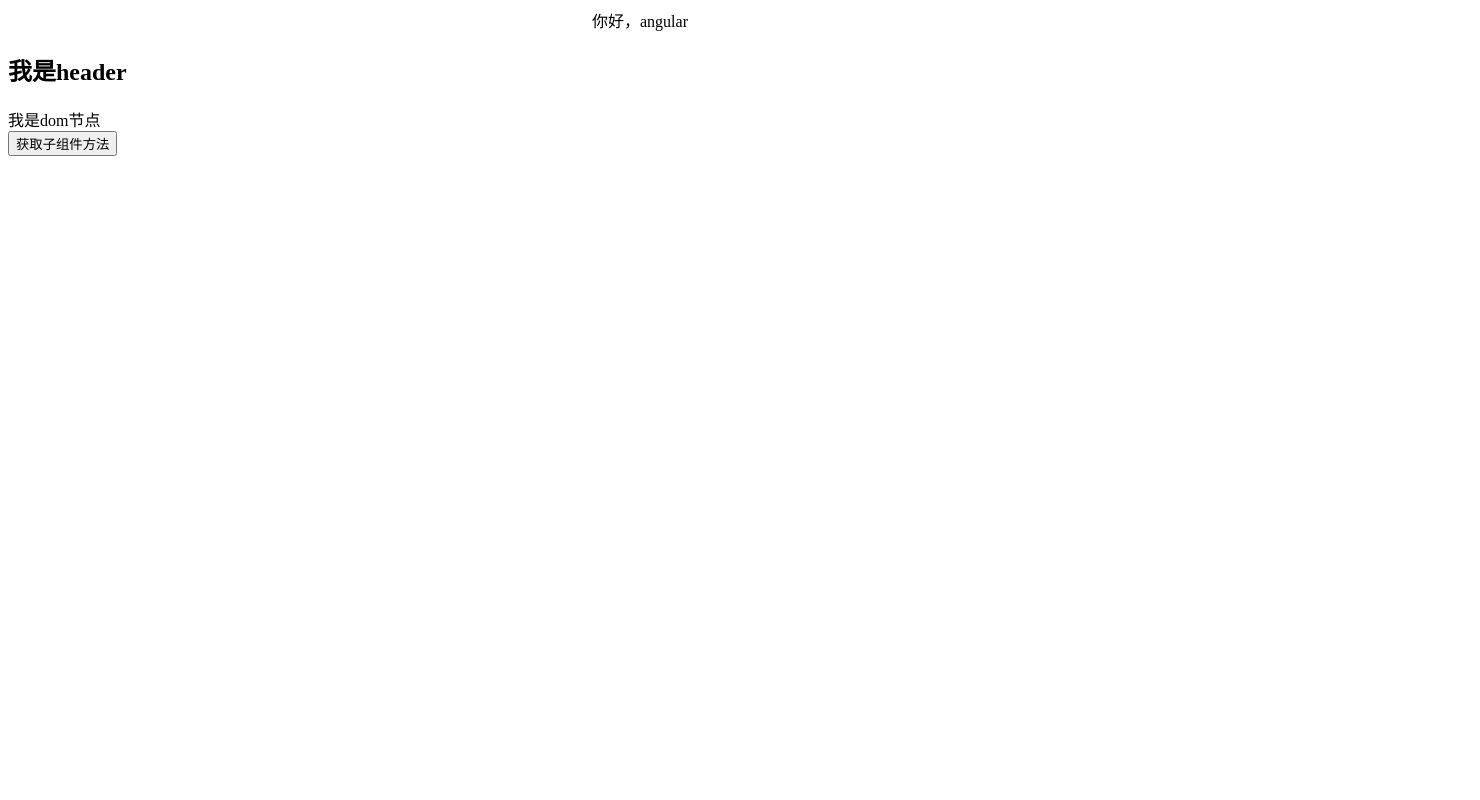
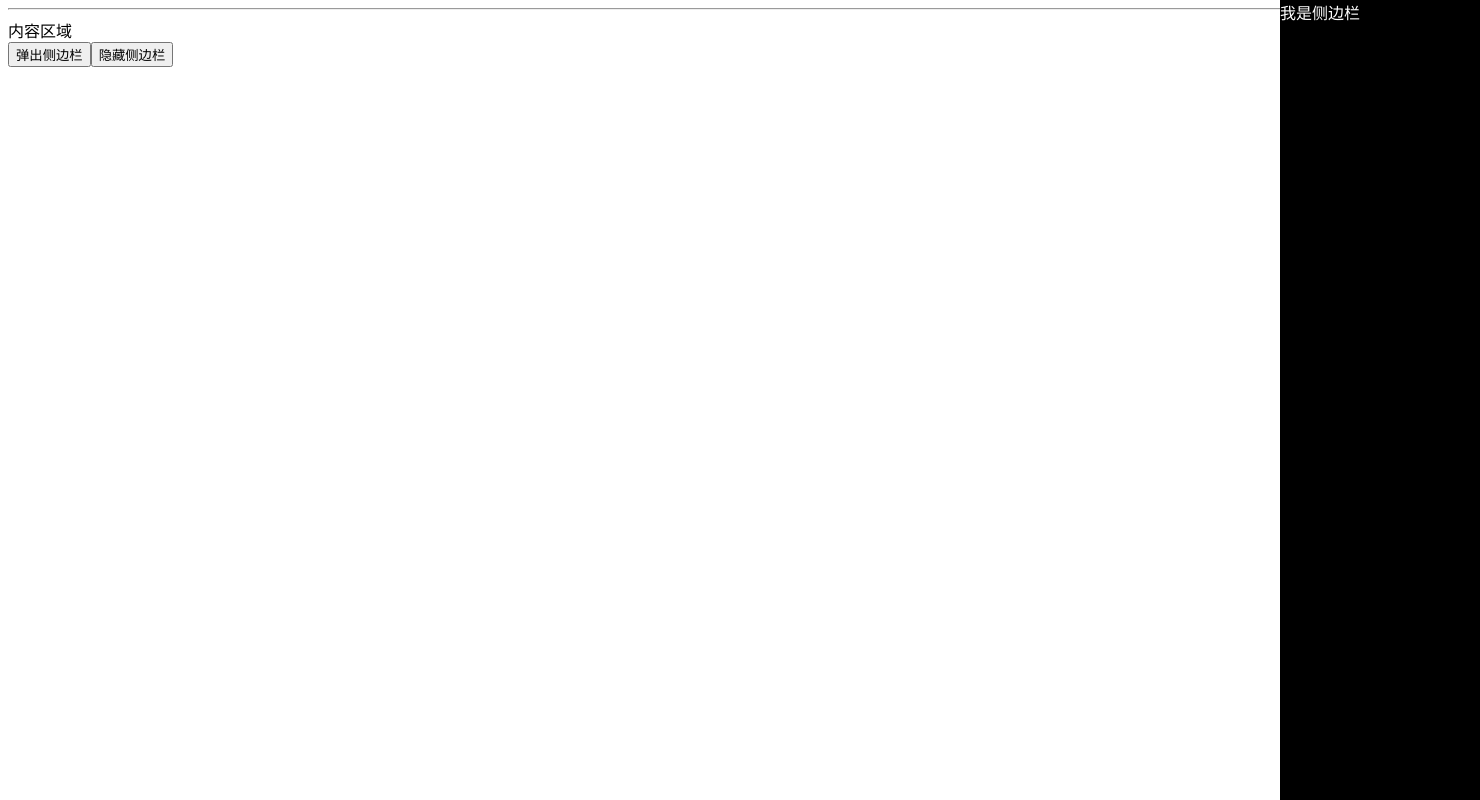
Before and after one commit to yhyancy/Angularbili20200321, an Angular app: page / in a window 1280 px wide. Shown: the whole page, 1480 px wide, since content can reach past the window. Built offline with nearby package versions, Linux system fonts and the light colour scheme.

Commit message:
transition- viewchild

```diff
--- a/src/app/app.component.html
+++ b/src/app/app.component.html
@@ -5,7 +5,7 @@
 <app-home></app-home>
 <app-header></app-header> -->
 
-<div style="text-align: center;"> 你好，angular</div>
+<!-- <div style="text-align: center;"> 你好，angular</div> -->
 <!-- <app-form></app-form> -->
 <!-- <app-search></app-search>
 <hr>
@@ -13,5 +13,7 @@
 <!-- <app-domleftbar></app-domleftbar> -->
 <!-- <hr> -->
 
-<app-viewchild></app-viewchild>
+<!-- <app-viewchild></app-viewchild> -->
+<hr>
+<app-transition></app-transition>
 <br />
--- a/src/app/app.module.ts
+++ b/src/app/app.module.ts
@@ -14,7 +14,8 @@ import { TodolistComponent } from './todolist/todolist.component';
 //引用并配置服务
 import { StorageService } from './services/storage.service';
 import { DomleftbarComponent } from './components/domleftbar/domleftbar.component';
-import { ViewchildComponent } from './components/viewchild/viewchild.component'
+import { ViewchildComponent } from './components/viewchild/viewchild.component';
+import { TransitionComponent } from './components/transition/transition.component'
 
 @NgModule({
   declarations: [
@@ -26,7 +27,8 @@ import { ViewchildComponent } from './components/viewchild/viewchild.component'
     SearchComponent,
     TodolistComponent,
     DomleftbarComponent,
-    ViewchildComponent
+    ViewchildComponent,
+    TransitionComponent
   ],
   imports: [
     BrowserModule,
--- /dev/null
+++ b/src/app/components/transition/transition.component.html
@@ -0,0 +1,8 @@
+
+<div class="content">内容区域
+    <br>
+    <button (click)="showAside()">弹出侧边栏</button>
+    <button (click)="hideAside()">隐藏侧边栏</button>
+</div>
+
+<aside id="aside">我是侧边栏</aside>
--- /dev/null
+++ b/src/app/components/transition/transition.component.scss
@@ -0,0 +1,11 @@
+#aside{
+    width: 200px;
+    height: 100%;
+    position: absolute;
+    right: 0;
+    top: 0px;
+    background: #000000;
+    color: #fff;
+    transform: translate(100%,0);
+    transition: all 2s;
+}
--- /dev/null
+++ b/src/app/components/transition/transition.component.ts
@@ -0,0 +1,29 @@
+import { Component, OnInit } from '@angular/core';
+
+@Component({
+  selector: 'app-transition',
+  templateUrl: './transition.component.html',
+  styleUrls: ['./transition.component.scss']
+})
+export class TransitionComponent implements OnInit {
+
+  constructor() { }
+
+  ngOnInit() {
+  }
+
+  showAside(){
+    //原生js获取dom节点
+  var asideDom:any= document.getElementById('aside')
+  console.log(asideDom)
+  asideDom.style.transform='translate(0,0)'
+
+  }
+  hideAside(){
+    //原生js获取dom节点
+    var asideDom: any = document.getElementById('aside')
+    console.log(asideDom)
+    asideDom.style.transform = 'translate(100%,0)'
+  }
+
+}
--- a/src/styles.scss
+++ b/src/styles.scss
@@ -1 +1,5 @@
 /* You can add global styles to this file, and also import other style files */
+body{
+    width: 100%;
+    overflow: hidden;
+}
```
Also changed, not shown: 1 other file (tests, documents, lock files or other folders).
